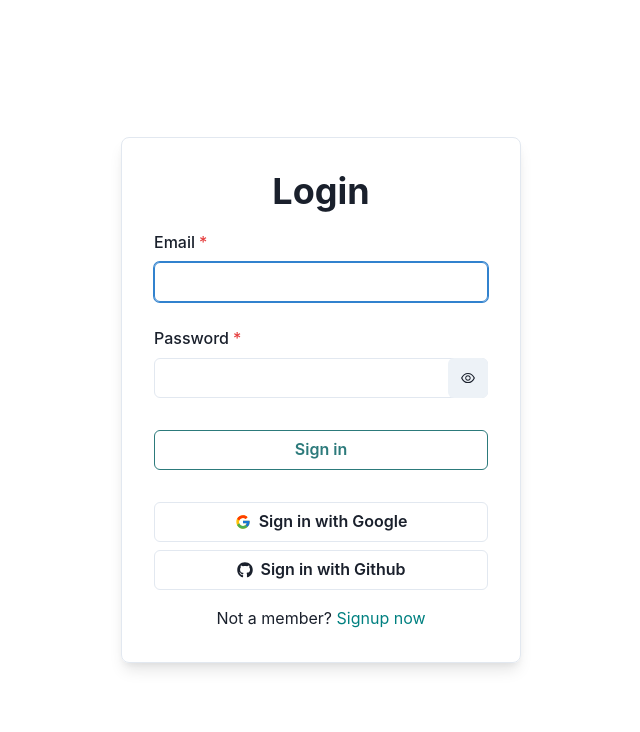
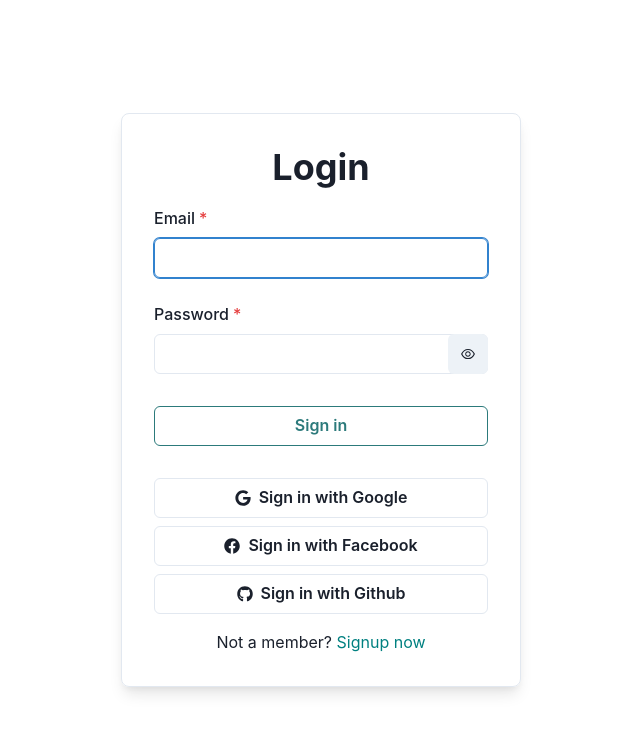
Before and after one commit to truongtrongtin/leave-tracker-client, a React (Create React App) app: page /login in a window 1280 px wide. Shown: the top 732 px of the page, without its empty margins (319-959 px from the left). Built offline with nearby package versions, Linux system fonts and the light colour scheme; no server answers.

Commit message:
feat: sign in with facebook

```diff
--- a/src/App.tsx
+++ b/src/App.tsx
@@ -28,6 +28,19 @@ function App() {
     return () => {
       websocket.close();
     };
+  }, []);
+
+  useEffect(() => {
+    // remove facebook redirect fragment
+    if (window.location.hash === '#_=_') {
+      window.history.replaceState
+        ? window.history.replaceState(
+            '',
+            '',
+            window.location.href.split('#')[0],
+          )
+        : (window.location.hash = '');
+    }
   }, []);
 
   if (isLoading) {
--- /dev/null
+++ b/src/hooks/useQueryParams.ts
@@ -0,0 +1,4 @@
+export function useQueryParams() {
+  const urlSearchParams = new URLSearchParams(window.location.search);
+  return Object.fromEntries(urlSearchParams.entries());
+}
--- a/src/pages/Login/Login.tsx
+++ b/src/pages/Login/Login.tsx
@@ -18,10 +18,10 @@ import { loginApi } from 'api/auth';
 import AppLink from 'components/AppLink';
 import PasswordInput from 'components/PasswordInput';
 import { AppContext } from 'contexts/AppContext';
+import { useQueryParams } from 'hooks/useQueryParams';
 import { useContext, useState } from 'react';
 import { useForm } from 'react-hook-form';
-import { FcGoogle } from 'react-icons/fc';
-import { FaGithub } from 'react-icons/fa';
+import { FaFacebook, FaGithub, FaGoogle } from 'react-icons/fa';
 import { useQueryClient } from 'react-query';
 import { object, SchemaOf, string } from 'yup';
 
@@ -36,10 +36,11 @@ const loginSchema: SchemaOf<LoginInputs> = object().shape({
 });
 
 export default function Login() {
+  const params = useQueryParams();
+  const queryClient = useQueryClient();
   const { intendedRoute } = useContext(AppContext);
-  const [error, setError] = useState('');
+  const [error, setError] = useState(params['error']);
   const [isLoading, setIsLoading] = useState(false);
-  const queryClient = useQueryClient();
   const {
     register,
     handleSubmit,
@@ -100,7 +101,7 @@ export default function Login() {
             </Button>
             <Button
               as="a"
-              leftIcon={<FcGoogle />}
+              leftIcon={<FaGoogle />}
               width="full"
               variant="outline"
               type="submit"
@@ -108,6 +109,17 @@ export default function Login() {
               href={`${process.env.REACT_APP_API_URL}/auth/google?intended_url=${window.location.origin}${intendedRoute}`}
             >
               Sign in with Google
+            </Button>
+            <Button
+              as="a"
+              leftIcon={<FaFacebook />}
+              width="full"
+              variant="outline"
+              type="submit"
+              mt={2}
+              href={`${process.env.REACT_APP_API_URL}/auth/facebook?intended_url=${window.location.origin}${intendedRoute}`}
+            >
+              Sign in with Facebook
             </Button>
             <Button
               as="a"
```
Also changed, not shown: package.json (+4 -4 lines), src/index.tsx (+6 -6 lines), 1 other file (tests, documents, lock files or other folders).
